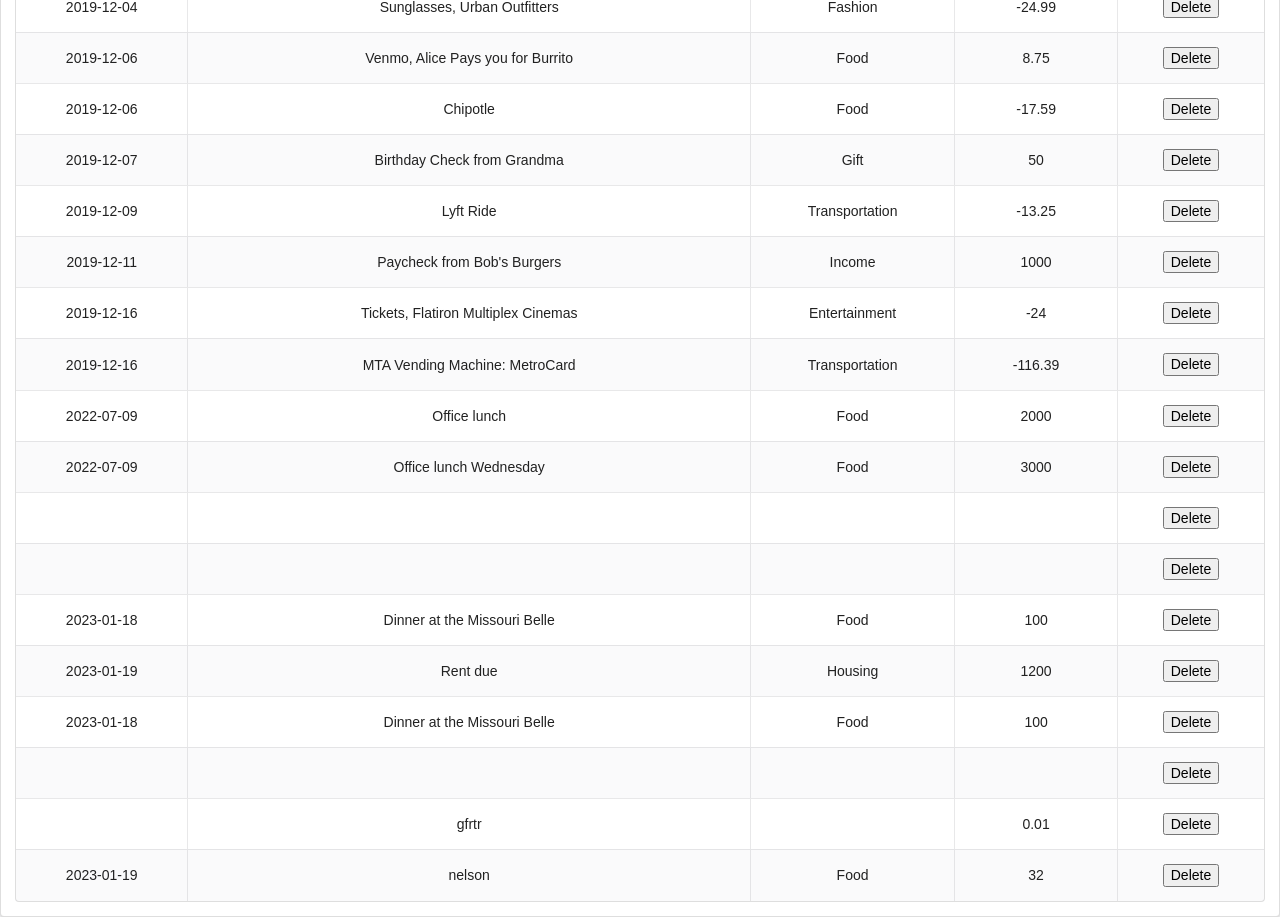
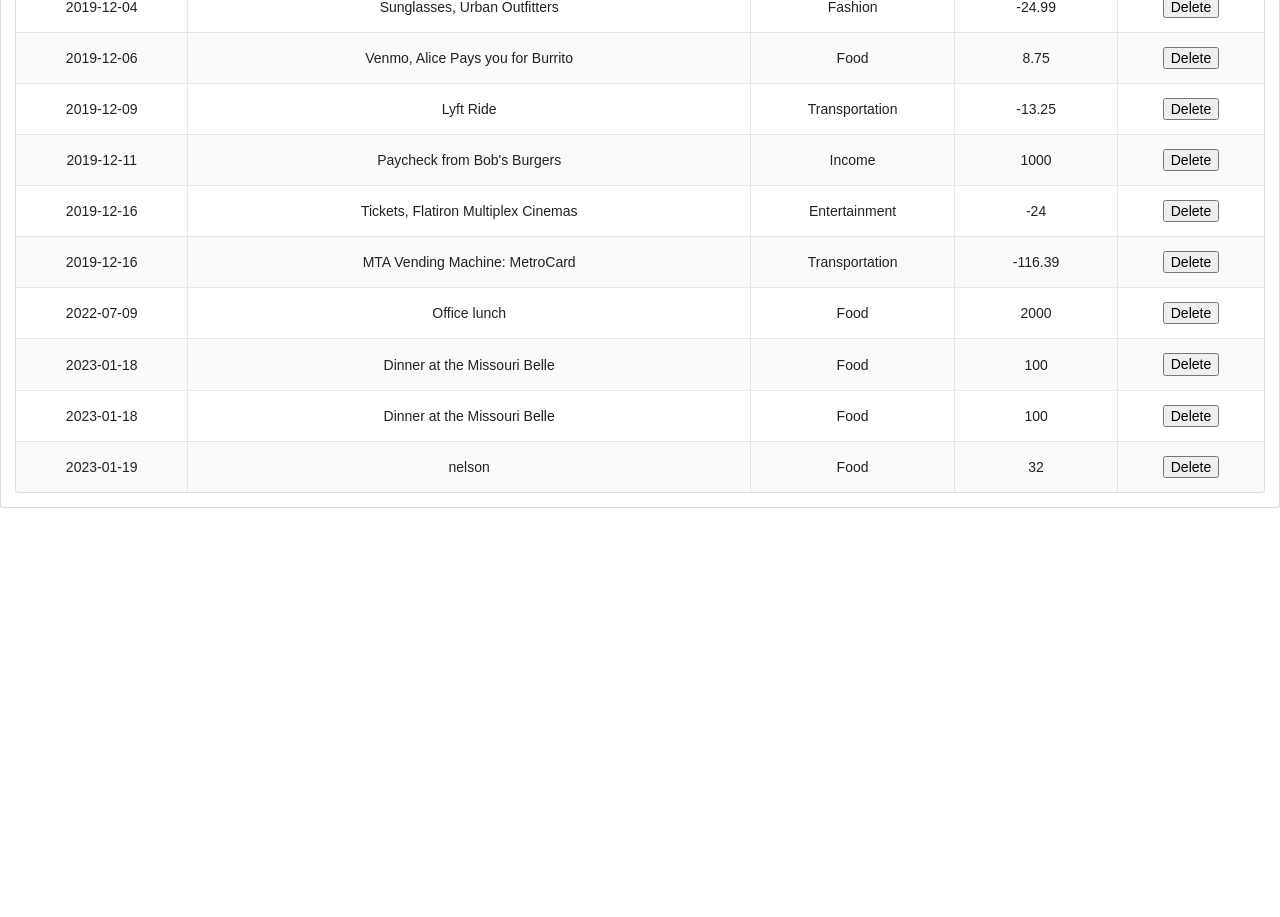
Before and after one commit to ray-nay/my-flatiron-bank, a React (Create React App) app: page / in a window 1280 px wide. Shown: the part 500-1417 px from the top of the page. After the commit the page ends 1008 px from the top, so only its background shows below. Built offline with nearby package versions, Linux system fonts and the light colour scheme; data requests are answered from the project's data file.

Commit message:
Persist deleting to the db

```diff
--- a/db.json
+++ b/db.json
@@ -36,20 +36,6 @@
       "amount": 8.75
     },
     {
-      "id": 6,
-      "date": "2019-12-06",
-      "description": "Chipotle",
-      "category": "Food",
-      "amount": -17.59
-    },
-    {
-      "id": 7,
-      "date": "2019-12-07",
-      "description": "Birthday Check from Grandma",
-      "category": "Gift",
-      "amount": 50
-    },
-    {
       "id": 8,
       "date": "2019-12-09",
       "description": "Lyft Ride",
@@ -84,27 +70,7 @@
       "amount": "2000",
       "id": 13
     },
-    {
-      "date": "2022-07-09",
-      "description": "Office lunch Wednesday",
-      "category": "Food",
-      "amount": "3000",
-      "id": 14
-    },
-    {
-      "date": "",
-      "description": "",
-      "category": "",
-      "amount": "",
-      "id": 16
-    },
-    {
-      "date": "",
-      "description": "",
-      "category": "",
-      "amount": "",
-      "id": 17
-    },
+
     {
       "date": "2023-01-18",
       "description": "Dinner at the Missouri Belle",
@@ -113,33 +79,14 @@
       "id": 20
     },
     {
-      "date": "2023-01-19",
-      "description": "Rent due",
-      "category": "Housing",
-      "amount": "1200",
-      "id": 21
-    },
-    {
       "date": "2023-01-18",
       "description": "Dinner at the Missouri Belle",
       "category": "Food",
       "amount": "100",
       "id": 22
     },
-    {
-      "date": "",
-      "description": "",
-      "category": "",
-      "amount": "",
-      "id": 23
-    },
-    {
-      "date": "",
-      "description": "gfrtr",
-      "category": "",
-      "amount": "0.01",
-      "id": 24
-    },
+
+
     {
       "date": "2023-01-19",
       "description": "nelson",
--- a/src/components/Transaction.js
+++ b/src/components/Transaction.js
@@ -2,7 +2,8 @@ import React from "react";
 
 function Transaction({id, date,description,category, amount}) {
   function handleDelete(event){
-    fetch (`http://localhost:8001/transactions/${description}`, {
+    event.preventDefault()
+    fetch (`http://localhost:8001/transactions/${id}`, {
       method: 'DELETE',
       headers:{
         'Content-Type':'application/json',
```
